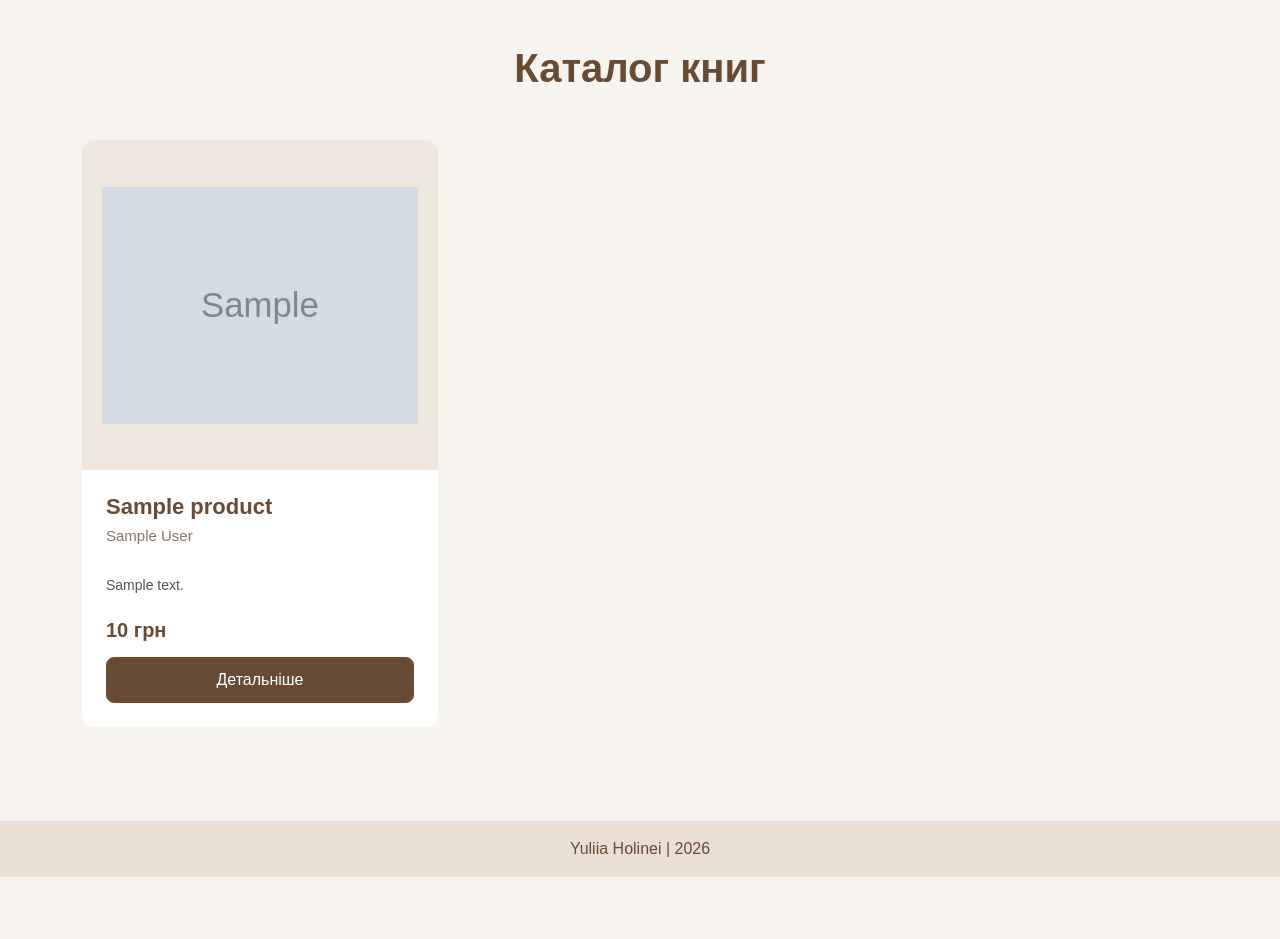
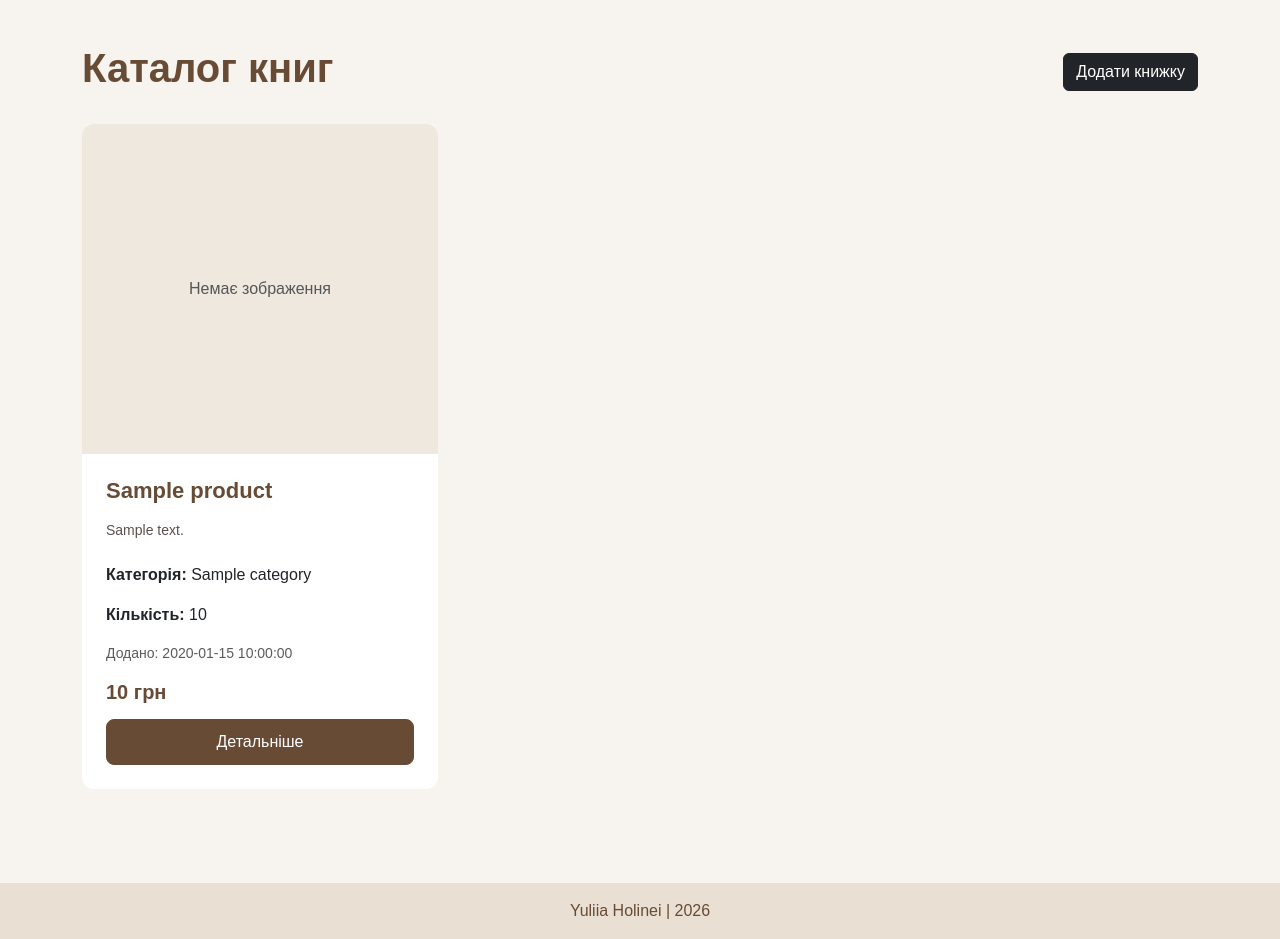
Before and after one commit to yuliiaholinei24a-sudo/flask-app-lab, a Flask app: template app/products/templates/products/products.html in a window 1280 px wide. Shown: the part 56-995 px from the top of the page. Before the commit the page ends 933 px from the top, so only its background shows below. Run offline with Flask 3, Linux system fonts and the light colour scheme; the template is opened without the code that fills it: most values are stand-ins (such as "Sample title", 1, 10 or a date in 2020); grey boxes marked "Sample" are stand-in pictures.

Commit message:
feat: add product views

```diff
--- a/app/products/templates/products/products.html
+++ b/app/products/templates/products/products.html
@@ -1,40 +1,58 @@
 {% extends "base.html" %}
 
 {% block content %}
-
 <section class="books-page">
 
-    <div class="text-center mb-5">
+    <div class="d-flex justify-content-between align-items-center mb-4">
         <h1 class="books-title">Каталог книг</h1>
+
+        <a href="{{ url_for('products.product_add') }}"
+           class="btn btn-dark">
+            Додати книжку
+        </a>
     </div>
 
+    {% if products %}
     <div class="row g-4">
 
         {% for product in products %}
-
         <div class="col-md-6 col-lg-4">
             <div class="card book-card h-100">
 
                 <div class="book-image-container">
-                    <img
-                        src="{{ url_for('static', filename=product.image) }}"
-                        class="book-cover"
-                        alt="Обкладинка книги {{ product.name }}"
-                    >
+                    {% if product.image %}
+                        <img
+                            src="{{ url_for('static', filename=product.image) }}"
+                            class="book-cover"
+                            alt="Обкладинка книги {{ product.name }}"
+                        >
+                    {% else %}
+                        <div class="d-flex align-items-center justify-content-center h-100 p-4">
+                            <span class="text-muted">Немає зображення</span>
+                        </div>
+                    {% endif %}
                 </div>
 
                 <div class="card-body d-flex flex-column">
 
-                    <h4 class="book-name">
-                        {{ product.name }}
-                    </h4>
+                    <h4 class="book-name">{{ product.name }}</h4>
 
-                    <p class="book-author">
-                        {{ product.author }}
+                    <p class="book-description">
+                        {{ product.content | truncate(120) }}
                     </p>
 
-                    <p class="book-description">
-                        {{ product.content }}
+                    <p>
+                        <strong>Категорія:</strong>
+                        {{ product.category }}
+                    </p>
+
+                    <p>
+                        <strong>Кількість:</strong>
+                        {{ product.quantity }}
+                    </p>
+
+                    <p class="text-muted small">
+                        Додано: {{ product.created_at | replace("T", " ") }}
                     </p>
 
                     <div class="mt-auto">
@@ -51,10 +69,18 @@
                 </div>
             </div>
         </div>
-
         {% endfor %}
 
     </div>
+    {% else %}
+        <div class="text-center py-5">
+            <p>У каталозі поки немає книжок.</p>
+            <a href="{{ url_for('products.product_add') }}"
+               class="btn btn-dark">
+                Додати першу книжку
+            </a>
+        </div>
+    {% endif %}
+
 </section>
-
 {% endblock %}
```
Also changed, not shown: app/products/templates/products/detail_product.html (+28 -13 lines), app/products/views.py (+7 -6 lines).
